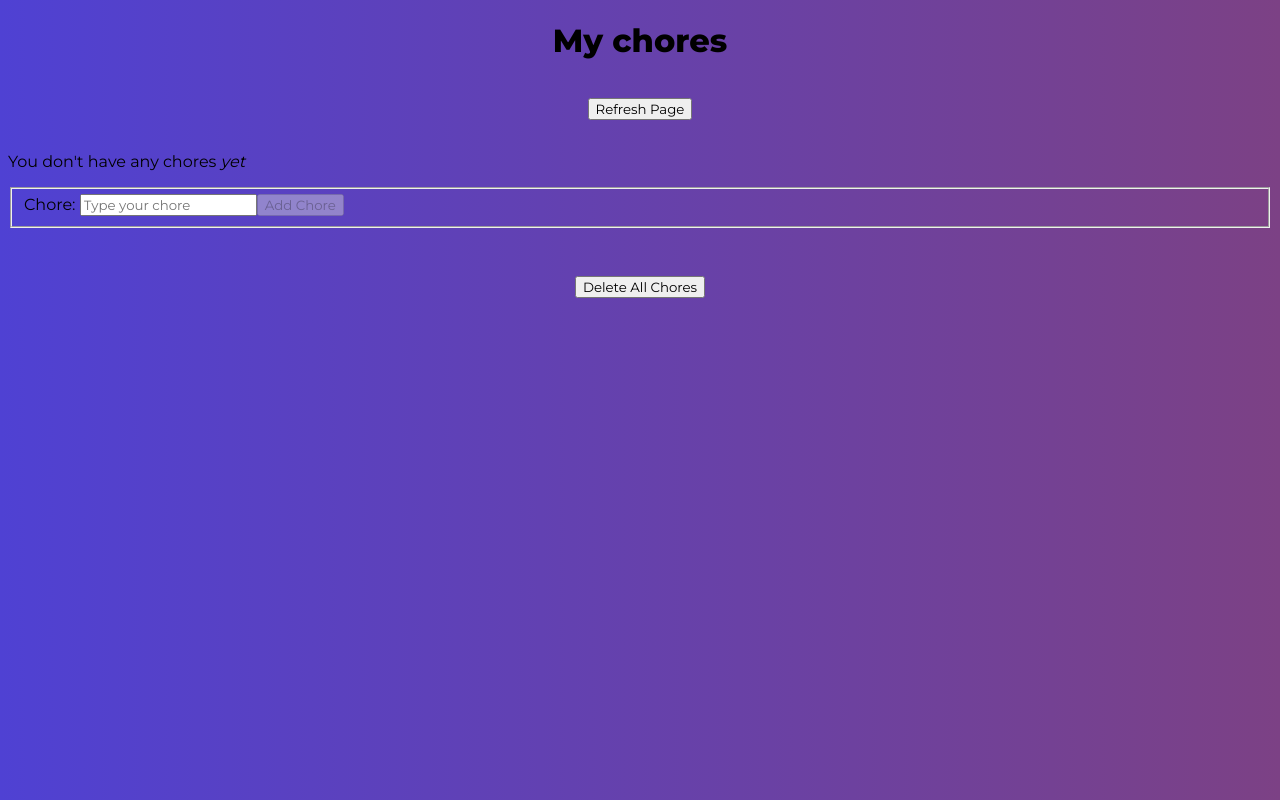
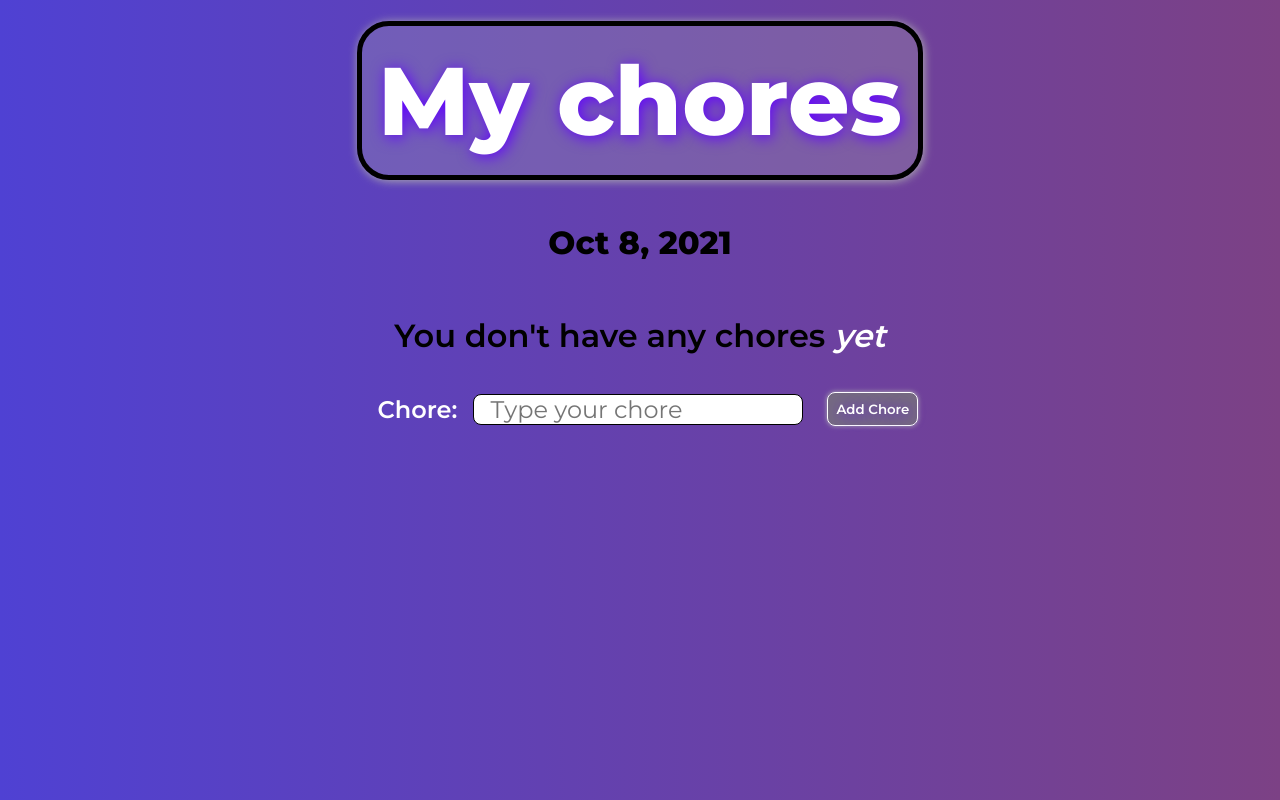
Before and after one commit to AlmirJNR/AlmirJNR.github.io, an Angular app: page / in a window 1280 px wide. Built offline with nearby package versions, Linux system fonts and the light colour scheme.

Commit message:
Add scss properties, Add date to component ts and integration to its html

```diff
--- a/src/app/app.component.html
+++ b/src/app/app.component.html
@@ -1,16 +1,46 @@
 <h1 class="container-header">
-  {{ tittle }}
+  <span>{{ title }}</span>
 </h1>
 
-<div class="container-header-button">
-  <button (click)="refreshPage()">Refresh Page</button>
+<div class="container-header-date">
+  <h1>{{ dateToday | date }}</h1>
 </div>
 
 <p *ngIf="toDos.length == 0">
   You don't have any chores <i>yet</i>
 </p>
 
-<form [formGroup]="form">
+<form class="container-header-form" [formGroup]="form">
+  <fieldset>
+    <label for="">Chore: </label>
+    <input
+    type="text"
+    placeholder="Type your chore"
+    maxlength="100"
+    formControlName="chore"
+    name=""
+    id="">
+    <small *ngIf="form.controls.chore.invalid && !form.controls.chore.pristine">
+      This chore should have more than 5 characteres
+    </small>
+    <button [disabled]="form.invalid" (click)="addListItem()">Add Chore</button>
+  </fieldset>
+</form>
+
+<ul class="container-chore-list">
+  <li *ngFor="let toDoItems of toDos">
+    <span>{{ toDoItems.id }}. {{ toDoItems.chore }}</span>
+
+    <span class="buttons">
+      <button class="delete" (click)="removeListItem(toDoItems)">Delete</button>
+
+      <button class="isUndone" *ngIf="!toDoItems.isDone" (click)="closeListItem(toDoItems)">Undone</button>
+      <button class="isDone" *ngIf="toDoItems.isDone" (click)="openListItem(toDoItems)">Done</button>
+    </span>
+  </li>
+</ul>
+
+<form class="container-header-form" *ngIf="toDos.length >= 6" [formGroup]="form">
   <fieldset>
     <label for="">Chore: </label>
     <input type="text" placeholder="Type your chore" maxlength="100" formControlName="chore" name="" id="">
@@ -21,28 +51,6 @@
   </fieldset>
 </form>
 
-<ul class="container-chore-list">
-  <li *ngFor="let toDoItems of toDos">
-    {{ toDoItems.id }}. {{ toDoItems.chore }}
-
-    <button (click)="removeListItem(toDoItems)">Delete</button>
-
-    <button *ngIf="!toDoItems.isDone" (click)="closeListItem(toDoItems)">Done</button>
-    <button *ngIf="toDoItems.isDone" (click)="openListItem(toDoItems)">Undone</button>
-  </li>
-</ul>
-
-<form *ngIf="toDos.length >= 10" [formGroup]="form">
-  <fieldset>
-    <label for="">Chore: </label>
-    <input type="text" placeholder="Type your chore" maxlength="100" formControlName="chore" name="" id="">
-    <small *ngIf="form.controls.chore.invalid && !form.controls.chore.pristine">
-      This chore should have more than 5 characteres
-    </small>
-    <button [disabled]="form.invalid" (click)="addListItem()">Add Chore</button>
-  </fieldset>
-</form>
-
-<div class="container-footer-button">
+<div class="container-footer-button" *ngIf="toDos.length !== 0">
   <button (click)="deleteAllListItems()">Delete All Chores</button>
 </div>
--- a/src/app/app.component.scss
+++ b/src/app/app.component.scss
@@ -2,25 +2,164 @@
     display: flex;
     flex-direction: column;
     align-items: center;
+
+    span {
+        border: 5px solid black;
+        border-radius: 2rem;
+        box-shadow: 1px 1px 10px rgb(175, 175, 175);
+
+        padding: 1rem;
+
+        text-shadow: 2px 2px 15px rgb(98, 0, 255);
+        font-size: 3em;
+        color: white;
+        background: rgba(175, 175, 175, 0.25);
+    }
 }
 
-.container-header-button {
+.container-header-date {
     display: flex;
     flex-direction: row;
     justify-content: center;
+}
 
-    button {
-        margin: 1rem;
+p {
+    text-align: center;
+    font-weight: 600;
+    font-size: 2em;
+
+    i {
+        color: white;
+    }
+}
+
+.container-header-form {
+    fieldset {
+        display: flex;
+        flex-direction: row;
+        align-items: center;
+        justify-content: center;
+
+        border: 0px solid black;
+
+        label {
+            margin: 0 1rem 0 1rem;
+            font-weight: 600;
+            font-size: 1.5em;
+
+            color: white;
+        }
+
+        input {
+            padding: 0 1rem 0 1rem;
+            font-size: 1.5em;
+
+            border: 1px solid;
+            border-radius: 0.5rem;
+        }
+
+        small {
+            margin: 0 1rem 0 1rem;
+        }
+
+        button:disabled {
+            margin-left: 1.5rem;
+            padding: 0.5rem;
+
+            border: 1px solid;
+            border-radius: 0.5rem;
+
+            color: white;
+            font-weight: 600;
+            background: rgba(120, 120, 120, 0.75);
+        }
+        button:hover:disabled {
+            background: rgba(120, 120, 120, 0.75);
+        }
+        button {
+            margin-left: 1.5rem;
+            padding: 0.5rem;
+
+            border: 1px solid;
+            border-radius: 0.5rem;
+
+            box-shadow: 0px 0px 5px rgb(175, 175, 175);
+            text-shadow: 2px 2px 15px rgb(98, 0, 255);
+
+            color: white;
+            font-weight: 600;
+            background: rgba(79, 24, 131, 0.342);
+        }
+        button:hover {
+            background: rgba(175, 175, 175, 0.25);
+        }
     }
 }
 
 .container-chore-list {
     display: flex;
     flex-direction: column;
-    align-items: flex-start;
+    justify-content: space-evenly;
 
-    button {
+    list-style: none;
+
+    color: white;
+
+    margin: 0;
+    padding: 0;
+
+    li {
+        display: flex;
+        flex-direction: row;
+        align-items: center;
+
+        border: 2.5px solid black;
+        border-radius: 2rem;
+
+        background: rgba(79, 24, 131, 0.342);
+
+        padding: 1rem 0rem 1rem 2.5rem;
+        margin: 0.5rem 5rem 0.5rem 5rem;
+
+        font-size: 1.4em;
+        font-weight: 600;
+    }
+    li:hover {
+        box-shadow: 0px 0px 25px rgba(175, 175, 175, 0.5);
+    }
+
+    .buttons {
         margin: 0.5rem;
+
+        .delete {
+            background: rgb(255, 50, 50);
+            border: 0px solid black;
+            border-radius: 0.5rem;
+
+            font-weight: 600;
+
+            margin: 0.5rem;
+        }
+
+        .isDone {
+            background: rgb(0, 150, 0);
+            border: 0px solid black;
+            border-radius: 0.5rem;
+
+            font-weight: 600;
+
+            margin: 0.5rem;
+        }
+
+        .isUndone {
+            background: rgb(255, 255, 100);
+            border: 0px solid black;
+            border-radius: 0.5rem;
+
+            font-weight: 600;
+
+            margin: 0.5rem;
+        }
     }
 }
 
@@ -30,6 +169,21 @@
     justify-content: center;
 
     button {
-        margin: 1rem;
+        margin-top: 1rem;
+        padding: 0.5rem;
+
+        border: 1px solid;
+        border-radius: 0.5rem;
+
+        box-shadow: 0px 0px 5px rgb(175, 175, 175);
+        text-shadow: 2px 2px 15px rgb(98, 0, 255);
+
+        color: white;
+        font-size: 1.5rem;
+        font-weight: 600;
+        background: rgba(79, 24, 131, 0.342);
+    }
+    button:hover {
+        background: rgba(175, 175, 175, 0.25);
     }
 }
--- a/src/app/app.component.ts
+++ b/src/app/app.component.ts
@@ -8,9 +8,10 @@ import { Todo } from 'src/models/todo.model';
   styleUrls: ['./app.component.scss']
 })
 export class AppComponent {
-  public tittle: String = 'My chores';
+  public title: String = 'My chores';
   public form: FormGroup;
   public toDos: Todo[] = [];
+  public dateToday: number = Date.now();
 
   //Creates new Todo objects based upon the FormBuilder -> See line 40
   constructor(private fb: FormBuilder) {
@@ -41,6 +42,11 @@ export class AppComponent {
     this.toDos.push(new Todo(id, chore, false));
     this.saveListItemsOnLocalStorage();
     this.clearFormAfterAdd();
+
+    //Scrolls to the bottom after something getting added
+    setTimeout(() =>
+    { window.scrollTo(0,9999) },
+    0 );
   }
   //Saves the list items in the local storage
   saveListItemsOnLocalStorage() {
@@ -64,6 +70,8 @@ export class AppComponent {
     //Security Conditional
     if (index !== -1) {
       this.toDos.splice(index, 1);
+      const localSaveData = JSON.stringify(this.toDos);
+      localStorage.setItem('chores', localSaveData);
     }
   }
 
```
